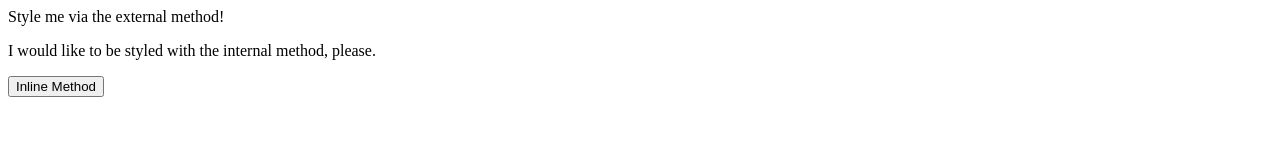
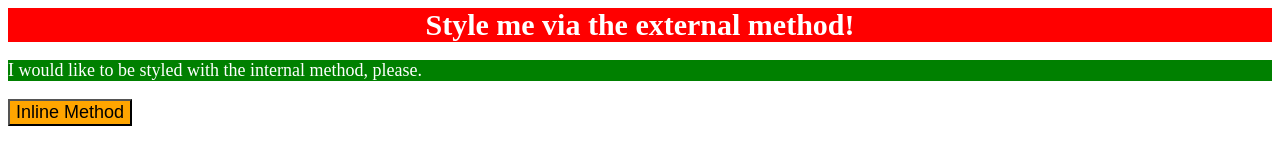
Before and after one commit to OrewellianWinston/myodinprojectsolve, a plain HTML site: page foundations/01-css-methods/index.html in a window 1280 px wide. Drawn offline with Linux system fonts and the light colour scheme.

Commit message:
solved 01-css-methods

```diff
--- a/foundations/01-css-methods/index.html
+++ b/foundations/01-css-methods/index.html
@@ -1,14 +1,23 @@
 <!DOCTYPE html>
 <html lang="en">
   <head>
+    <style>
+      p {
+    background-color: green;
+    color:white;
+    font-size:18px;
+    }
+    </style>
     <meta charset="UTF-8">
+    <link rel = "stylesheet" href = "styles.css">
     <meta http-equiv="X-UA-Compatible" content="IE=edge">
     <meta name="viewport" content="width=device-width, initial-scale=1.0">
     <title>Methods for Adding CSS</title>
   </head>
   <body>
-    <div>Style me via the external method!</div>
+    <div >Style me via the external method!</div>
     <p>I would like to be styled with the internal method, please.</p>
-    <button>Inline Method</button>
+    <button style = "background-color: orange;
+    font-size:18px";>Inline Method</button>
   </body>
 </html>
```
Also changed, not shown: foundations/01-css-methods/styles.css (line endings or trailing spaces).
